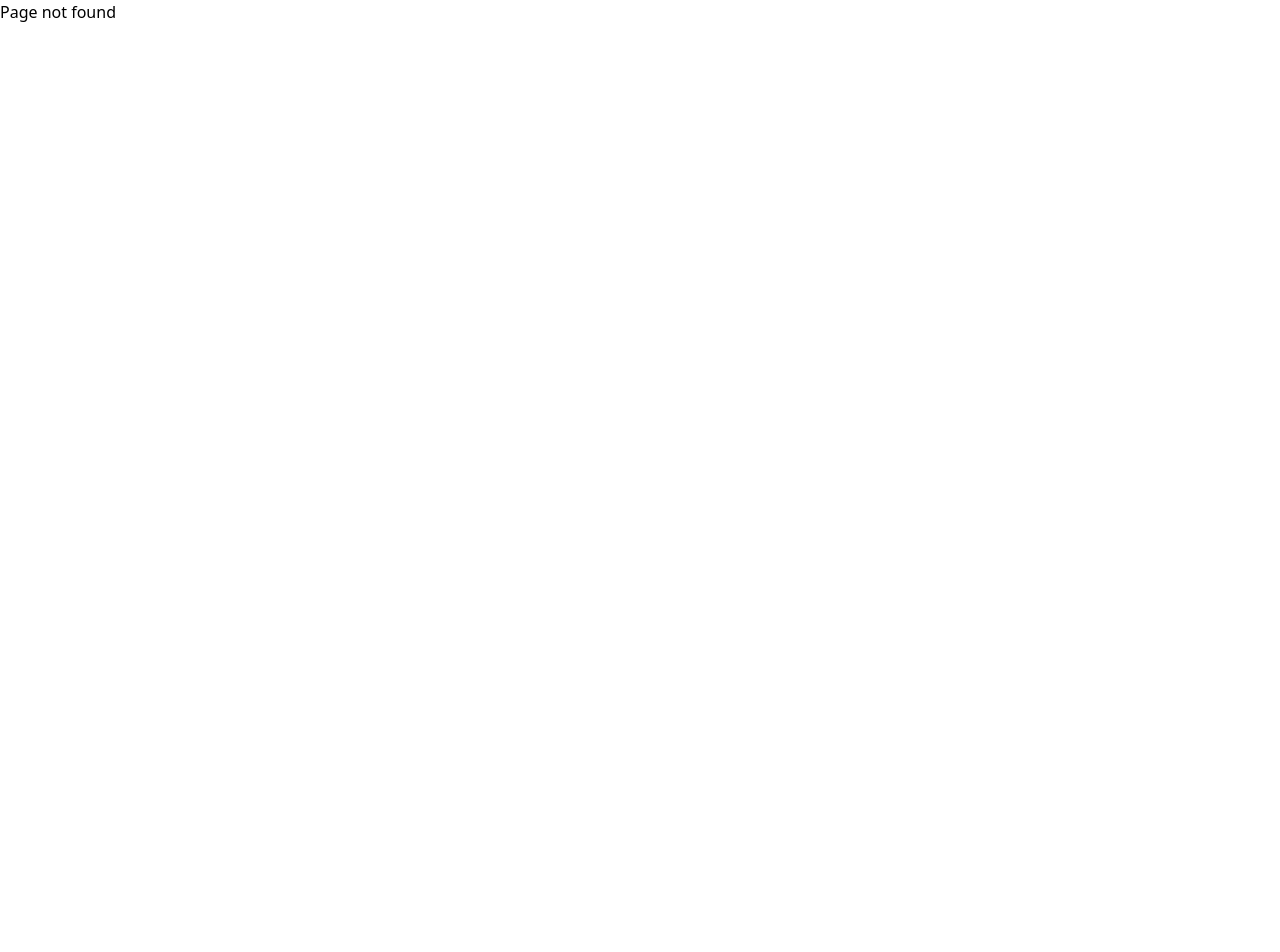
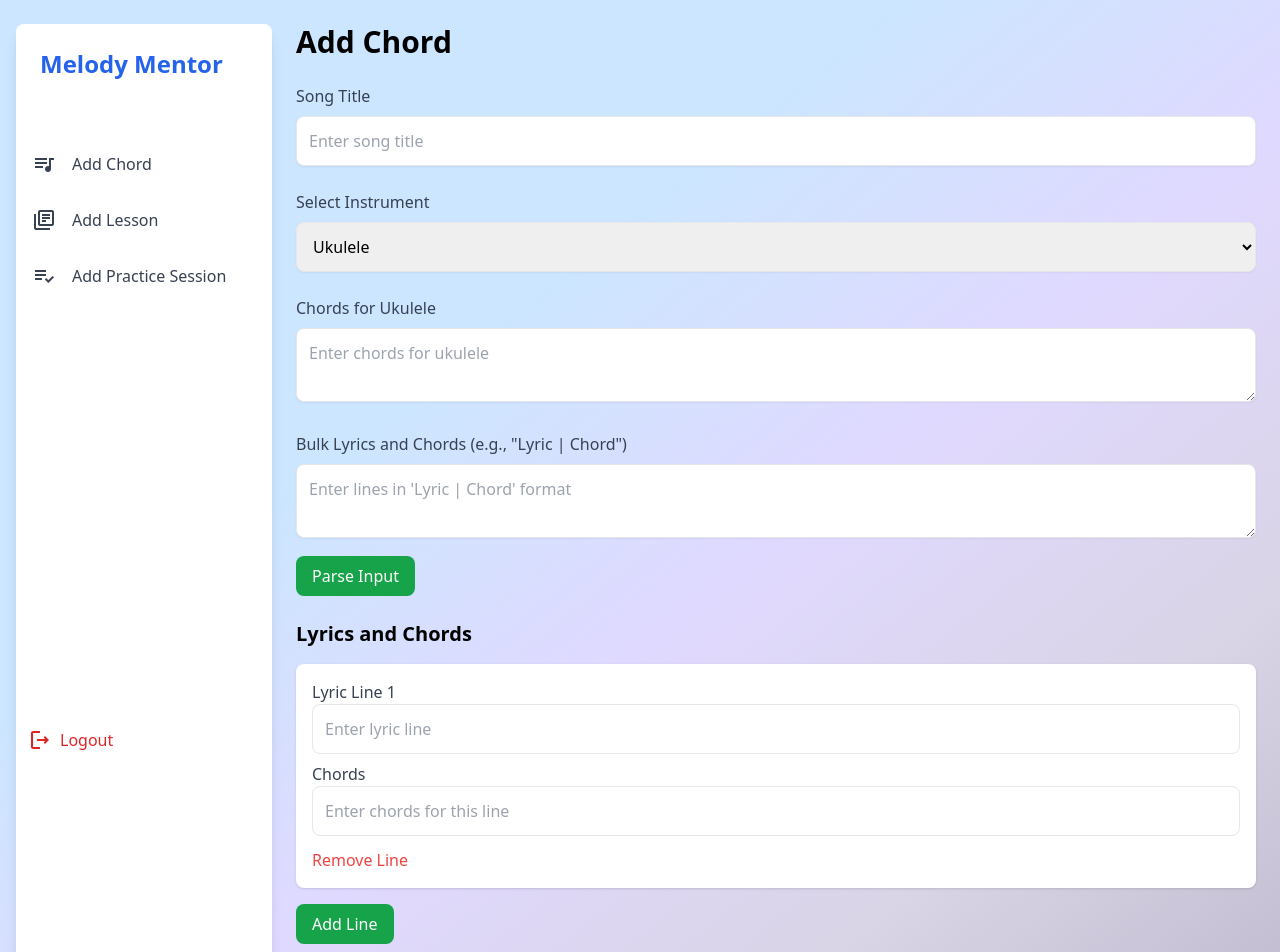
Before and after one commit to prastavana/Web-Frontend-MM, a React (Vite) app: page /addChord in a window 1280 px wide. Before the commit this address had no page. Shown: the top 952 px of the page. Before the commit the page ends 800 px from the top, so only its background shows below. Built offline with nearby package versions, Linux system fonts and the light colour scheme.

Commit message:
starting add chord

```diff
--- a/src/App.jsx
+++ b/src/App.jsx
@@ -8,7 +8,7 @@ import AdminDashboard from "./core/public/adminDashboard.jsx";
 import ForgetPassword from "./core/public/forgetPassword.jsx";
 import ResetPassword from "./core/public/resetPassword.jsx";
 import FirstPage from "./core/public/firstPage.jsx";
-// import AddChord from "./core/public/addChord.jsx";
+import AddChord from "./core/public/addChord.jsx";
 
 
 const Layout = lazy(() => import("./core/private/layout"));
@@ -28,7 +28,7 @@ function App() {
     { path: "/admindash", element: <AdminDashboard /> },
     { path: "/forgetPassword", element: <ForgetPassword /> },
     { path: "/resetPassword", element: <ResetPassword /> },
-    // { path: "/addChord", element: <AddChord /> },
+    { path: "/addChord", element: <AddChord /> },
     { path: "*", element: <>Page not found</> },
   ];
 
--- /dev/null
+++ b/src/core/public/addChord.jsx
@@ -0,0 +1,207 @@
+import React, { useState } from "react";
+import Sidebar from "./Sidebar"; // Adjust the path if needed
+
+const AddChord = () => {
+    const [songName, setSongName] = useState("");
+    const [selectedInstrument, setSelectedInstrument] = useState("ukulele");
+    const [chords, setChords] = useState({ ukulele: "", guitar: "", piano: "" });
+    const [lyrics, setLyrics] = useState([{ line: "", chords: "" }]);
+    const [bulkInput, setBulkInput] = useState("");
+
+    // Handle bulk input parsing
+    const handleBulkInput = () => {
+        const lines = bulkInput.split("\n").map((line) => {
+            const [lyric, chords] = line.split("|"); // Adjust the delimiter if needed
+            return { line: lyric?.trim() || "", chords: chords?.trim() || "" };
+        });
+        setLyrics(lines);
+    };
+
+    // Handle file upload
+    const handleFileUpload = (event) => {
+        const file = event.target.files[0];
+        if (file) {
+            const reader = new FileReader();
+            reader.onload = (e) => {
+                const content = e.target.result;
+                const lines = content.split("\n").map((line) => {
+                    const [lyric, chords] = line.split("|");
+                    return { line: lyric?.trim() || "", chords: chords?.trim() || "" };
+                });
+                setLyrics(lines);
+            };
+            reader.readAsText(file);
+        }
+    };
+
+    // Handle individual lyrics and chords updates
+    const handleLyricsChange = (index, field, value) => {
+        const updatedLyrics = [...lyrics];
+        updatedLyrics[index][field] = value;
+        setLyrics(updatedLyrics);
+    };
+
+    const handleInstrumentChange = (e) => {
+        setSelectedInstrument(e.target.value);
+    };
+
+    const handleChordsChange = (e) => {
+        setChords({ ...chords, [selectedInstrument]: e.target.value });
+    };
+
+    const addLine = () => {
+        setLyrics([...lyrics, { line: "", chords: "" }]);
+    };
+
+    const removeLine = (index) => {
+        const updatedLyrics = lyrics.filter((_, i) => i !== index);
+        setLyrics(updatedLyrics);
+    };
+
+    const handleSubmit = (e) => {
+        e.preventDefault();
+        console.log("Song Data:", {
+            songName,
+            chords,
+            lyrics,
+        });
+        // Add backend submission logic here
+    };
+
+    return (
+        <div
+            className="flex min-h-screen"
+            style={{
+                background: "linear-gradient(to bottom right, #CCE6FF 35%, #E0D9FF, #D9D4E6, #BFBACD)",
+            }}
+        >
+            <Sidebar />
+            <main className="flex-1 p-6">
+                <h1 className="text-3xl font-bold mb-6">Add Chord</h1>
+                <form onSubmit={handleSubmit} className="space-y-6">
+                    {/* Song Name */}
+                    <div>
+                        <label htmlFor="songName" className="block text-gray-700 font-medium mb-2">
+                            Song Title
+                        </label>
+                        <input
+                            type="text"
+                            id="songName"
+                            value={songName}
+                            onChange={(e) => setSongName(e.target.value)}
+                            className="w-full p-3 border rounded-lg shadow-sm focus:outline-none focus:ring-2 focus:ring-blue-500"
+                            placeholder="Enter song title"
+                        />
+                    </div>
+
+                    {/* Dropdown for Instrument Selection */}
+                    <div>
+                        <label htmlFor="instrument" className="block text-gray-700 font-medium mb-2">
+                            Select Instrument
+                        </label>
+                        <select
+                            id="instrument"
+                            value={selectedInstrument}
+                            onChange={handleInstrumentChange}
+                            className="w-full p-3 border rounded-lg shadow-sm focus:outline-none focus:ring-2 focus:ring-blue-500"
+                        >
+                            <option value="ukulele">Ukulele</option>
+                            <option value="guitar">Guitar</option>
+                            <option value="piano">Piano</option>
+                        </select>
+                    </div>
+
+                    {/* Chords for Selected Instrument */}
+                    <div>
+                        <label htmlFor="chords" className="block text-gray-700 font-medium mb-2">
+                            Chords for {selectedInstrument.charAt(0).toUpperCase() + selectedInstrument.slice(1)}
+                        </label>
+                        <textarea
+                            id="chords"
+                            value={chords[selectedInstrument]}
+                            onChange={handleChordsChange}
+                            className="w-full p-3 border rounded-lg shadow-sm focus:outline-none focus:ring-2 focus:ring-blue-500"
+                            placeholder={`Enter chords for ${selectedInstrument}`}
+                        />
+                    </div>
+
+                    {/* Bulk Lyrics and Chords Input */}
+                    <div>
+                        <label htmlFor="bulkInput" className="block text-gray-700 font-medium mb-2">
+                            Bulk Lyrics and Chords (e.g., "Lyric | Chord")
+                        </label>
+                        <textarea
+                            id="bulkInput"
+                            value={bulkInput}
+                            onChange={(e) => setBulkInput(e.target.value)}
+                            className="w-full p-3 border rounded-lg shadow-sm focus:outline-none focus:ring-2 focus:ring-blue-500"
+                            placeholder="Enter lines in 'Lyric | Chord' format"
+                        />
+                        <button
+                            type="button"
+                            onClick={handleBulkInput}
+                            className="mt-3 px-4 py-2 bg-green-600 text-white rounded-lg hover:bg-green-700"
+                        >
+                            Parse Input
+                        </button>
+                    </div>
+
+                    {/* Lyrics and Chords Lines */}
+                    <div>
+                        <h2 className="text-xl font-semibold mb-4">Lyrics and Chords</h2>
+                        {lyrics.map((item, index) => (
+                            <div key={index} className="mb-4 p-4 bg-white shadow rounded-lg">
+                                <div className="mb-2">
+                                    <label className="block text-gray-700 font-medium">
+                                        Lyric Line {index + 1}
+                                    </label>
+                                    <input
+                                        type="text"
+                                        value={item.line}
+                                        onChange={(e) => handleLyricsChange(index, "line", e.target.value)}
+                                        className="w-full p-3 border rounded-lg focus:outline-none focus:ring-2 focus:ring-blue-500"
+                                        placeholder="Enter lyric line"
+                                    />
+                                </div>
+                                <div>
+                                    <label className="block text-gray-700 font-medium">Chords</label>
+                                    <input
+                                        type="text"
+                                        value={item.chords}
+                                        onChange={(e) => handleLyricsChange(index, "chords", e.target.value)}
+                                        className="w-full p-3 border rounded-lg focus:outline-none focus:ring-2 focus:ring-blue-500"
+                                        placeholder="Enter chords for this line"
+                                    />
+                                </div>
+                                <button
+                                    type="button"
+                                    onClick={() => removeLine(index)}
+                                    className="mt-3 text-red-500 hover:underline"
+                                >
+                                    Remove Line
+                                </button>
+                            </div>
+                        ))}
+                        <button
+                            type="button"
+                            onClick={addLine}
+                            className="px-4 py-2 bg-green-600 text-white rounded-lg hover:bg-green-700"
+                        >
+                            Add Line
+                        </button>
+                    </div>
+
+                    {/* Submit Button */}
+                    <button
+                        type="submit"
+                        className="w-full px-4 py-2 bg-blue-600 text-white rounded-lg hover:bg-blue-700"
+                    >
+                        Submit Song
+                    </button>
+                </form>
+            </main>
+        </div>
+    );
+};
+
+export default AddChord;
```
